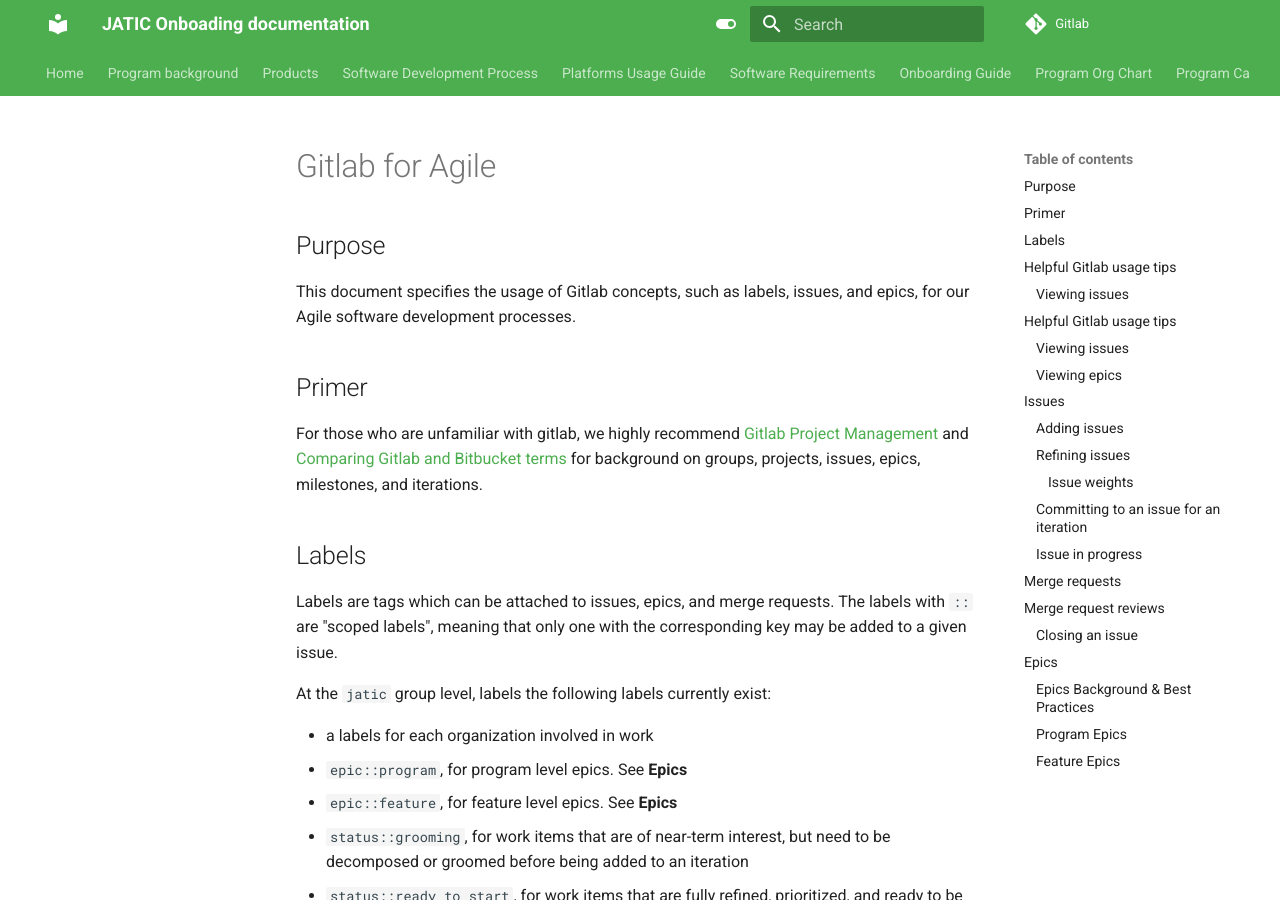
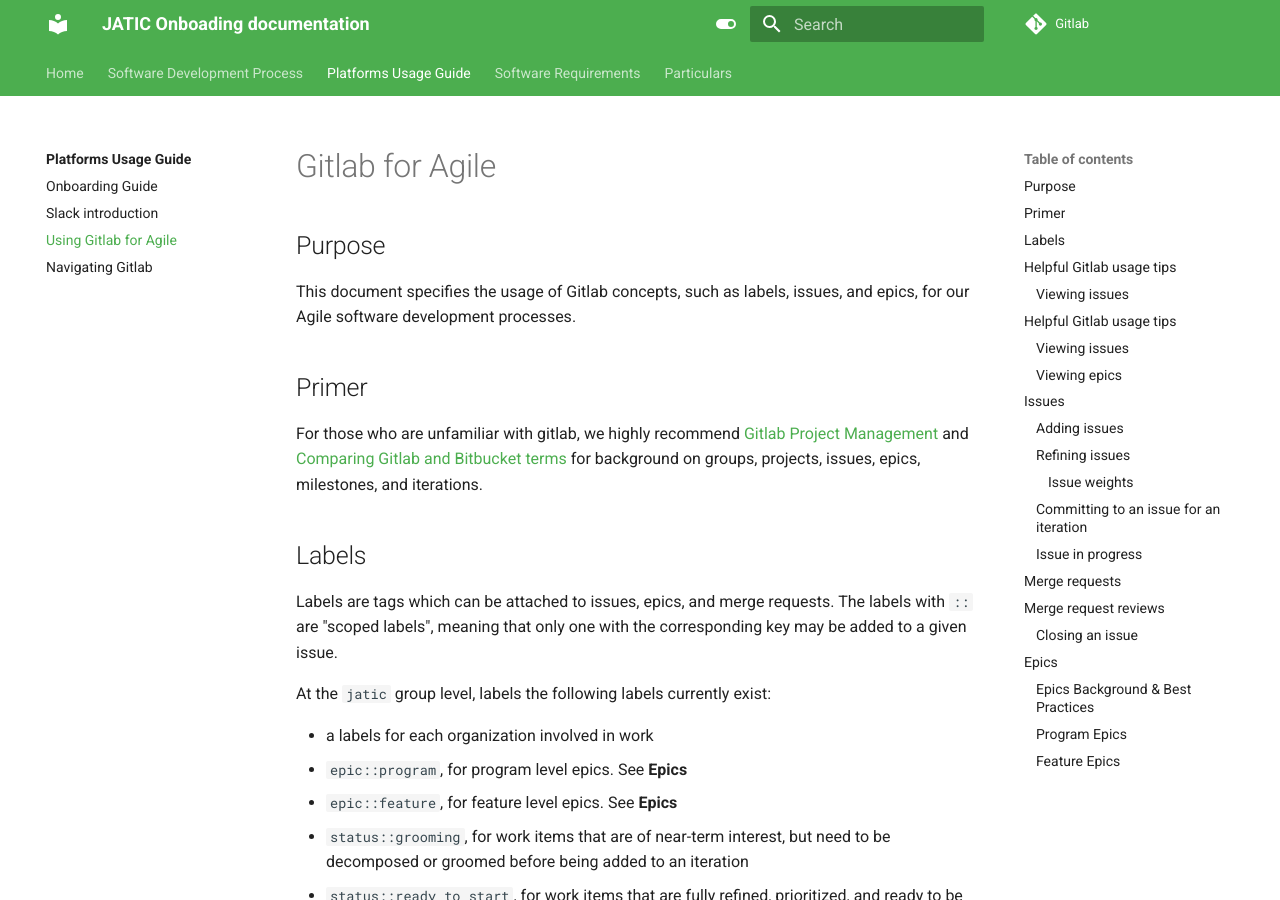
Before and after one commit to zheng0xd/JATIC-internal-docs, an MkDocs documentation site: the page built from docs/platforms/gitlab-agile.md, in a window 1280 px wide and 900 px high. Built offline with MkDocs 1.6.1 and Material for MkDocs 9.7.7, drawn with Linux system fonts in a browser that asks for light colours; some of the changed text lies outside the part shown.

Commit message:
platforms

```diff
--- a/mkdocs.yml
+++ b/mkdocs.yml
@@ -36,14 +36,14 @@
   generator: false
 
 nav:
-  - Home: 'index.md'
-  - 'Program background':
-    - program-background/index.md
-    - 'Program Origin': 'program-background/origin.md'
-    - 'Capability Description': 'program-background/cap-description.md'
-    - 'FAQs': 'empty.md'
-    - 'Supported Use Cases & Roles': 'program-background/use-cases-roles.md'
-  - 'Products': 'products.md'
+  - 'Home':
+    - index.md
+    - 'Program background':
+      - home/program-background/index.md
+      - 'Capability Description': 'home/program-background/cap-description.md'
+      - 'FAQs': 'empty.md'
+      - 'Supported Use Cases & Roles': 'home/program-background/use-cases-roles.md'
+    - 'Products': 'home/products.md'
   - 'Software Development Process':
     - dev-process/index.md
     - 'Key Agile Principles': 'dev-process/agile-principles.md'
@@ -52,10 +52,9 @@
     - 'Team-level Events': 'dev-process/team-events.md'
     - 'Common Platforms': 'dev-process/common-platforms.md'
   - 'Platforms Usage Guide':
-    - 'Platforms overview': 'empty.md'
-    - 'Gitlab introduction': 'empty.md'
+    - platforms/index.md
+    - 'Onboarding Guide': 'platforms/onboarding.md'
     - 'Slack introduction': 'platforms/slack-usage.md'
-    - 'Mural introduction': 'empty.md'
     - 'Using Gitlab for Agile': 'platforms/gitlab-agile.md'
     - 'Navigating Gitlab': 'platforms/gitlab-org.md'
   - 'Software Requirements':
@@ -66,17 +65,17 @@
     - 'Branch, Merge, Release Guidance': 'sdp/branch-merge-release.md'
     - 'Open-sourcing Guidance': 'sdp/open-source-strategy.md'
     - 'General Python Coding Guidelines': 'sdp/coding-guidelines.md'
-  - 'Onboarding Guide': 'onboarding.md'
-  - 'Program Org Chart':
-    - 'ARiA': 'org-chart/aria.md'
-    - 'IBM': 'org-chart/ibm.md'
-    - 'Kitware': 'org-chart/kitware.md'
-    - 'MIT-LL': 'org-chart/mitll.md'
-    - 'MORSE': 'org-chart/morse.md'
-    - 'Team MetroStar': 'org-chart/metrostar.md'
-    - 'PM Team': 'org-chart/pm.md'
-    - 'System Team': 'org-chart/systems.md'
-    - 'TwoSix': 'org-chart/twosix.md'
-  - 'Program Calendar':
-    - 'Increment 4 (31 JAN 24 - 23 APR 24)': 'calendar/inc4.md'
-    - 'Increment 3 (11 OCT 23 - 30 JAN 24)': 'calendar/inc3.md'
+  - 'Particulars':
+    - 'Program Calendar':
+      - 'Increment 4 (31 JAN 24 - 23 APR 24)': 'calendar/inc4.md'
+      - 'Increment 3 (11 OCT 23 - 30 JAN 24)': 'calendar/inc3.md'
+    - 'Program Org Chart':
+      - 'ARiA': 'org-chart/aria.md'
+      - 'IBM': 'org-chart/ibm.md'
+      - 'Kitware': 'org-chart/kitware.md'
+      - 'MIT-LL': 'org-chart/mitll.md'
+      - 'MORSE': 'org-chart/morse.md'
+      - 'Team MetroStar': 'org-chart/metrostar.md'
+      - 'PM Team': 'org-chart/pm.md'
+      - 'System Team': 'org-chart/systems.md'
+      - 'TwoSix': 'org-chart/twosix.md'
```
Also changed, not shown: docs/platforms/index.md (added, +1 -0 lines), docs/home/products.md (renamed from docs/products.md), docs/home/program-background/cap-description.md (renamed from docs/program-background/cap-description.md), docs/home/program-background/index.md (renamed from docs/program-background/index.md), docs/home/program-background/use-cases-roles.md (renamed from docs/program-background/use-cases-roles.md), docs/platforms/gitlab-agile.md (renamed from docs/platforms/_gitlab-agile.md), docs/platforms/gitlab-org.md (renamed from docs/platforms/_gitlab-org.md), docs/platforms/onboarding.md (renamed from docs/onboarding.md), docs/platforms/slack-usage.md (renamed from docs/platforms/_slack-usage.md).
